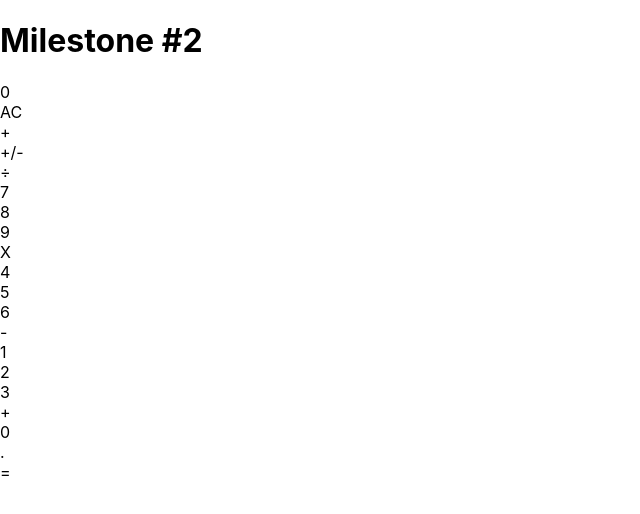
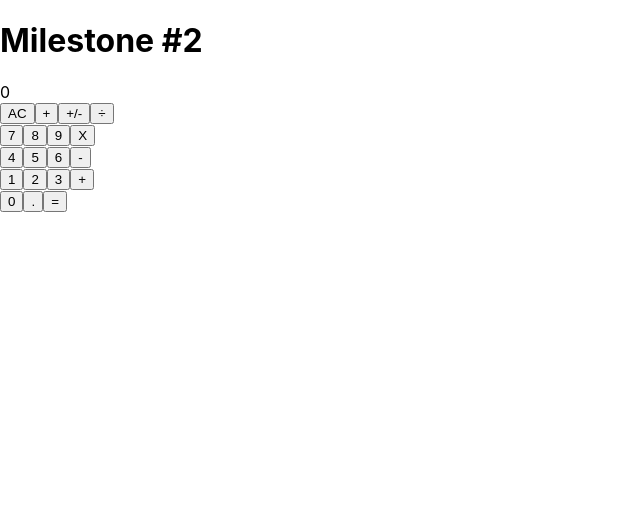
Before and after one commit to AbdelrhmanAmin/Calculator-React.js, a React (Create React App) app: page / in a window 1280 px wide. Shown: the top 514 px of the page, without its empty margins (0-640 px from the left). Built offline with nearby package versions, Linux system fonts and the light colour scheme.

Commit message:
Add final logic

```diff
--- a/src/components/App.js
+++ b/src/components/App.js
@@ -1,19 +1,42 @@
+/* eslint-disable react/no-unused-state */
 /* eslint-disable no-unused-vars */
 import React from 'react';
 import Display from './Display';
 import ButtonPanel from './ButtonPanel';
 import Calculate from '../logic/calculate';
 
-function App() {
+class App extends React.Component {
+  constructor(props) {
+    super(props);
+    this.state = {
+      total: null,
+      next: null,
+      operation: null,
+    };
+  }
+
+  handleClick(btn) {
+    const data = this.state;
+    const result = Calculate(data, btn);
+    this.setState({
+      total: result.total ? result.total : null,
+      next: result.next ? result.next : null,
+      operation: result.operation ? result.operation : null,
+    });
+  }
+
+  render() {
+    const { total, next } = this.state;
     return (
       <fragment>
         <h1>
           Milestone #2
         </h1>
-      <Display value="0" />
-      <ButtonPanel />
+        <Display value={next || total} />
+        <ButtonPanel handleClick={this.handleClick} />
       </fragment>
     );
   }
+}
 
 export default App;
--- a/src/components/Button.js
+++ b/src/components/Button.js
@@ -2,16 +2,17 @@ import React from 'react';
 import PropTypes from 'prop-types';
 
 const Button = (props) => {
-  const { name } = props;
+  const { name, handleClick } = props;
   return (
-    <div>
+    <button onClick={handleClick} type="button">
       {name}
-    </div>
+    </button>
   );
 };
 
 Button.propTypes = {
   name: PropTypes.string.isRequired,
+  handleClick: PropTypes.func.isRequired,
 };
 
 export default Button;
--- a/src/components/ButtonPanel.js
+++ b/src/components/ButtonPanel.js
@@ -1,38 +1,45 @@
 import React from 'react';
+import PropTypes from 'prop-types';
 import Button from './Button';
 
-const ButtonPanel = () => (
+const ButtonPanel = (props) => {
+  const { handleClick } = props;
+  return (
+    <div div>
       <div>
-    <div>
-      <Button name="AC" />
-      <Button name="+" />
-      <Button name="+/-" />
-      <Button name="÷" />
+        <Button handleClick={handleClick} name="AC" />
+        <Button handleClick={handleClick} name="+" />
+        <Button handleClick={handleClick} name="+/-" />
+        <Button handleClick={handleClick} name="÷" />
       </div>
       <div>
-      <Button name="7" />
-      <Button name="8" />
-      <Button name="9" />
-      <Button name="X" />
+        <Button handleClick={handleClick} name="7" />
+        <Button handleClick={handleClick} name="8" />
+        <Button handleClick={handleClick} name="9" />
+        <Button handleClick={handleClick} name="X" />
       </div>
       <div>
-      <Button name="4" />
-      <Button name="5" />
-      <Button name="6" />
-      <Button name="-" />
+        <Button handleClick={handleClick} name="4" />
+        <Button handleClick={handleClick} name="5" />
+        <Button handleClick={handleClick} name="6" />
+        <Button handleClick={handleClick} name="-" />
       </div>
       <div>
-      <Button name="1" />
-      <Button name="2" />
-      <Button name="3" />
-      <Button name="+" />
+        <Button handleClick={handleClick} name="1" />
+        <Button handleClick={handleClick} name="2" />
+        <Button handleClick={handleClick} name="3" />
+        <Button handleClick={handleClick} name="+" />
       </div>
       <div>
-      <Button name="0" />
-      <Button name="." />
-      <Button name="=" />
+        <Button handleClick={handleClick} name="0" />
+        <Button handleClick={handleClick} name="." />
+        <Button handleClick={handleClick} name="=" />
       </div>
     </div>
   );
+};
+ButtonPanel.propTypes = {
+  handleClick: PropTypes.func.isRequired,
+};
 
 export default ButtonPanel;
```
Lines whose indentation alone changed are shown as unchanged.
